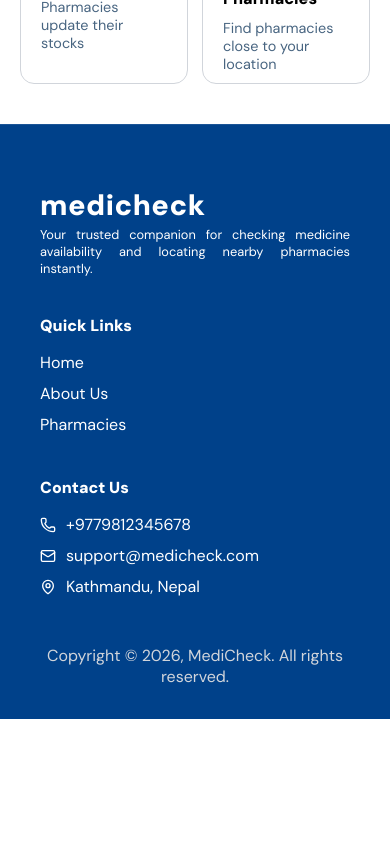
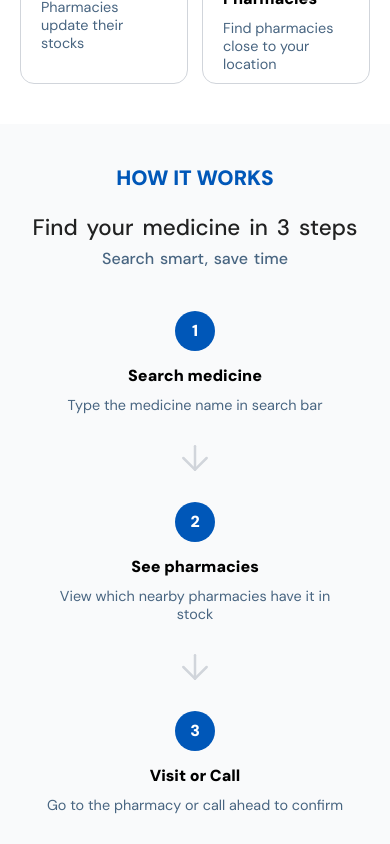
Before and after one commit to satyam-th/MediCheck, a React app in the folder frontend/: page / in a window 390 px wide. Shown: the part 920-1764 px from the top of the page. Before the commit the page ends 1639 px from the top, so only its background shows below. Built offline with nearby package versions, Linux system fonts and the light colour scheme; the HTML template or start-up script is replaced by a standard one.

Commit message:
add how it works section in home page

```diff
--- /dev/null
+++ b/frontend/src/components/user/home/Working/Working.jsx
@@ -0,0 +1,39 @@
+import React from 'react';
+import styles from './Working.module.css'
+import {ArrowRight} from 'lucide-react'
+export default function Working(){
+    const works = [
+        {number: "1", title: "Search medicine", description: "Type the medicine name in search bar" },
+        {number: "2", title: "See pharmacies", description: "View which nearby pharmacies have it in stock" },
+        {number: "3", title: "Visit or Call", description: "Go to the pharmacy or call ahead to confirm" },
+    ];
+    return(
+        <div className={styles.mainContainer}>
+            <div className={styles.headingContents}>
+                <p className={styles.firstHeading}>HOW IT WORKS</p>
+                <p className={styles.secondHeading}>Find your medicine in 3 steps</p>
+                <p className={styles.thirdHeading}>Search smart, save time</p>
+            </div>
+
+            <div className={styles.workingCard}>
+                {works.map((work, index)=>(
+                <React.Fragment key={work.title}>
+                    <div className={styles.workingContents}>
+                        <div className={styles.number}>{work.number}</div>
+                        <p className={styles.title}>{work.title}</p>
+                        <p className={styles.description}>{work.description}</p>
+                    </div>
+
+                    {index < works.length - 1 && (
+                        <div className={styles.icon}>
+                            <ArrowRight size={40} strokeWidth={1.5} className={styles.arrowIcon}/>
+                        </div>
+                    )
+
+                    }
+                </React.Fragment>
+                ))}
+            </div>
+        </div>
+    );
+}
--- /dev/null
+++ b/frontend/src/components/user/home/Working/Working.module.css
@@ -0,0 +1,138 @@
+.mainContainer{
+    padding: 40px 60px ;
+    background-color: var(--shadow);
+}
+
+.headingContents{
+    display: flex;
+    flex-direction: column;
+    align-items: center;
+    gap: 10px;
+    color: var(--text-color-primary);
+}
+
+.firstHeading, .secondHeading, .thirdHeading{
+    margin: 0;
+}
+
+.firstHeading{
+    color: var(--primary);
+    font-weight: 900;
+    font-size: 1.6rem;
+}
+
+.secondHeading{
+    font-size: 2rem;
+    font-weight: 500;
+    word-spacing: 0.2rem;
+    margin-top: 1rem;
+}
+
+.thirdHeading{
+    font-size: 1.2rem;
+    font-weight: 500;
+    color: var(--text-color-secondary);
+    word-spacing: 0.1rem;
+}
+
+/* cards */
+.workingCard{
+    display: flex;
+    margin-top: 4rem;
+    gap: 20px;
+    flex-wrap: wrap;
+    align-items: center;
+}
+
+.workingContents{
+    display: flex;
+    flex-direction: column;
+    text-align: center;
+    align-items: center;
+    padding: 20px 40px;
+    flex: 1;
+
+}
+
+.title, .description{
+    margin: 0;
+}
+
+.number{
+    color: white;
+    background-color: var(--primary);
+    font-weight: 600;
+    border-radius: 50%;
+    padding: 10px;
+    width: 40px;
+    height: 40px;
+    display: flex;
+    align-items: center;
+    justify-content: center;
+}
+
+.title{
+    font-weight: 600;
+    font-size: 1.2rem;
+    margin-top: 20px;
+}
+
+.description{
+    color: var(--text-color-secondary);
+    margin-top: 10px;
+}
+
+.icon {
+    display: flex;
+    align-items: center;
+    justify-content: center;
+    color: var(--border);
+}
+
+@media(max-width: 768px){
+    .mainContainer{
+        padding: 40px 20px ;
+    }
+
+    .firstHeading{
+        font-size: 1.3rem;
+    }
+
+    .secondHeading{
+        font-size: 1.4rem;
+        margin-top: 1rem;
+    }
+
+    .headingContents{
+        gap: 6px;
+    }
+
+    .thirdHeading{
+        font-size: 1rem;
+    }
+
+    .workingCard{
+        display: flex;
+        flex-direction: column;
+        margin-top: 2rem;
+        gap: 14px;
+    }
+
+    .workingContents{
+        padding: 10px 20px;
+    }
+
+    .title{
+        font-size: 1rem;
+        margin-top: 14px;
+    }
+
+    .description{
+        font-size: 0.9rem;
+    }
+
+    .arrowIcon {
+        transform: rotate(90deg);
+    }
+
+}
--- a/frontend/src/pages/user/Home/Home.jsx
+++ b/frontend/src/pages/user/Home/Home.jsx
@@ -2,6 +2,7 @@ import NavBar from "../../../components/layout/NavBar/NavBar";
 import Footer from '../../../components/layout/Footer/Footer';
 import HeroSection from '../../../components/user/home/HeroSection/HeroSection';
 import QuickFeatures from "../../../components/user/home/QuickFeaturesSection/QuickFeatures";
+import Working from "../../../components/user/home/Working/Working";
 
 import styles from '../Home/Home.module.css'
 export default function Home(){
@@ -12,6 +13,7 @@ export default function Home(){
             <main className={styles.pageContent}>
                 <HeroSection/>
                 <QuickFeatures/>
+                <Working/>
             </main>
             <Footer/>
         </div>
```
